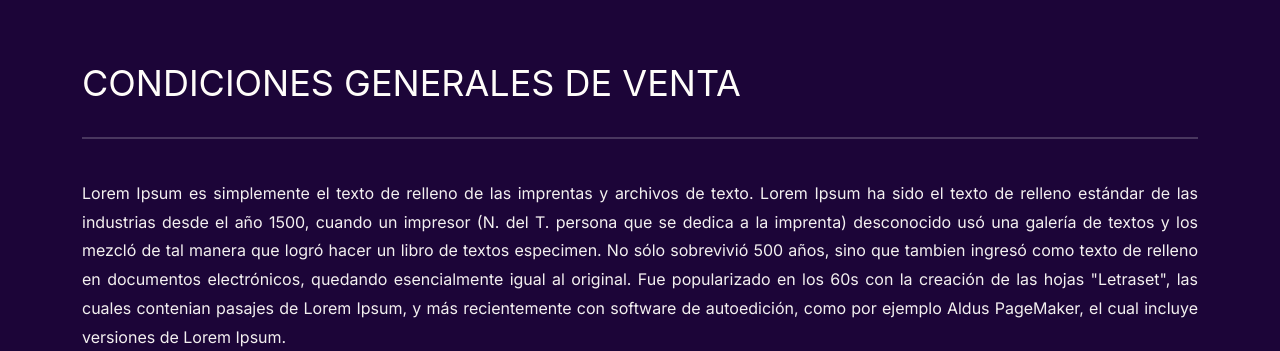
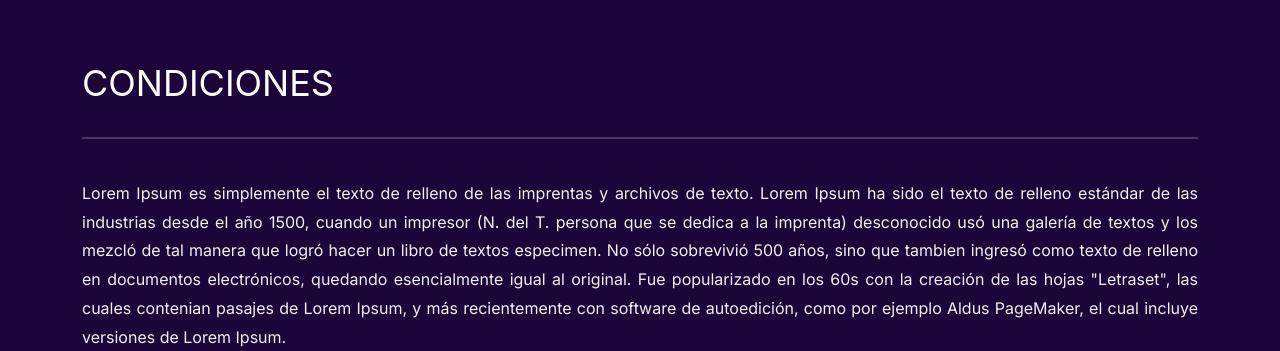
Before and after one commit to dlosrui0211/kairos-daniel, a PHP site: page /terminoscondiciones.php in a window 1280 px wide. Shown: the part 72-423 px from the top of the page. Run offline with PHP 8.4, Linux system fonts and the light colour scheme; style sheets or scripts are compiled from the project's sources; some libraries are stand-ins or nearby versions; some web fonts are replaced.

Commit message:
Arreglando cosas faltantes

```diff
--- a/includes/footer.php
+++ b/includes/footer.php
@@ -4,7 +4,7 @@
         <div class="kairos-footer-links">
             <a href="conocenos.php">Conócenos</a>
             <a href="terminoscondiciones.php">Términos y Condiciones</a>
-            <a href="trabaja.php">Trabaja con nosotros</a>
+            <a href="trabaja_con_nosotros.php">Trabaja con nosotros</a>
             <a href="soporte.php">Soporte</a>
         </div>
 
--- a/terminoscondiciones.php
+++ b/terminoscondiciones.php
@@ -15,7 +15,7 @@
 
     <main class="terminos-main">
         <div class="container">
-            <h1 class="terminos-titulo">Condiciones Generales de Venta</h1>
+            <h1 class="terminos-titulo">Condiciones</h1>
 
             <div class="terminos-contenido">
                 <p>Lorem Ipsum es simplemente el texto de relleno de las imprentas y archivos
```
